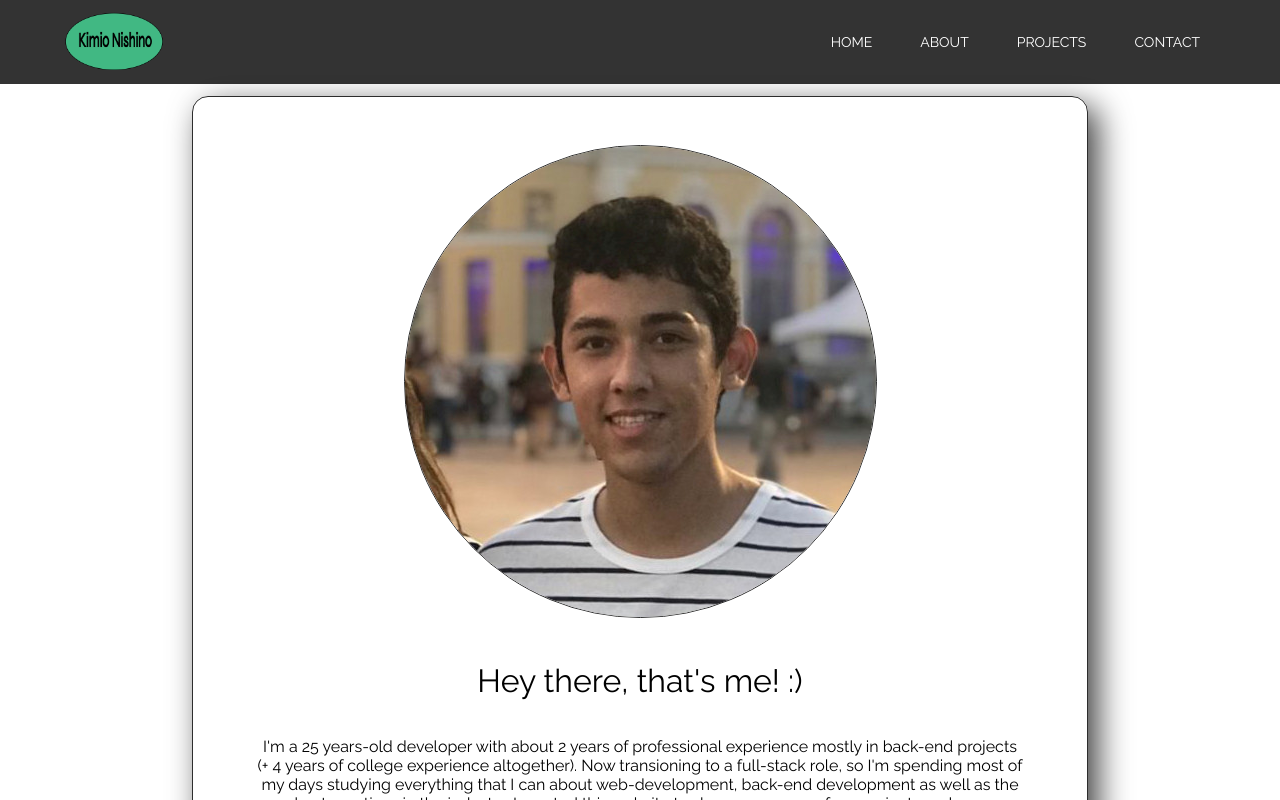
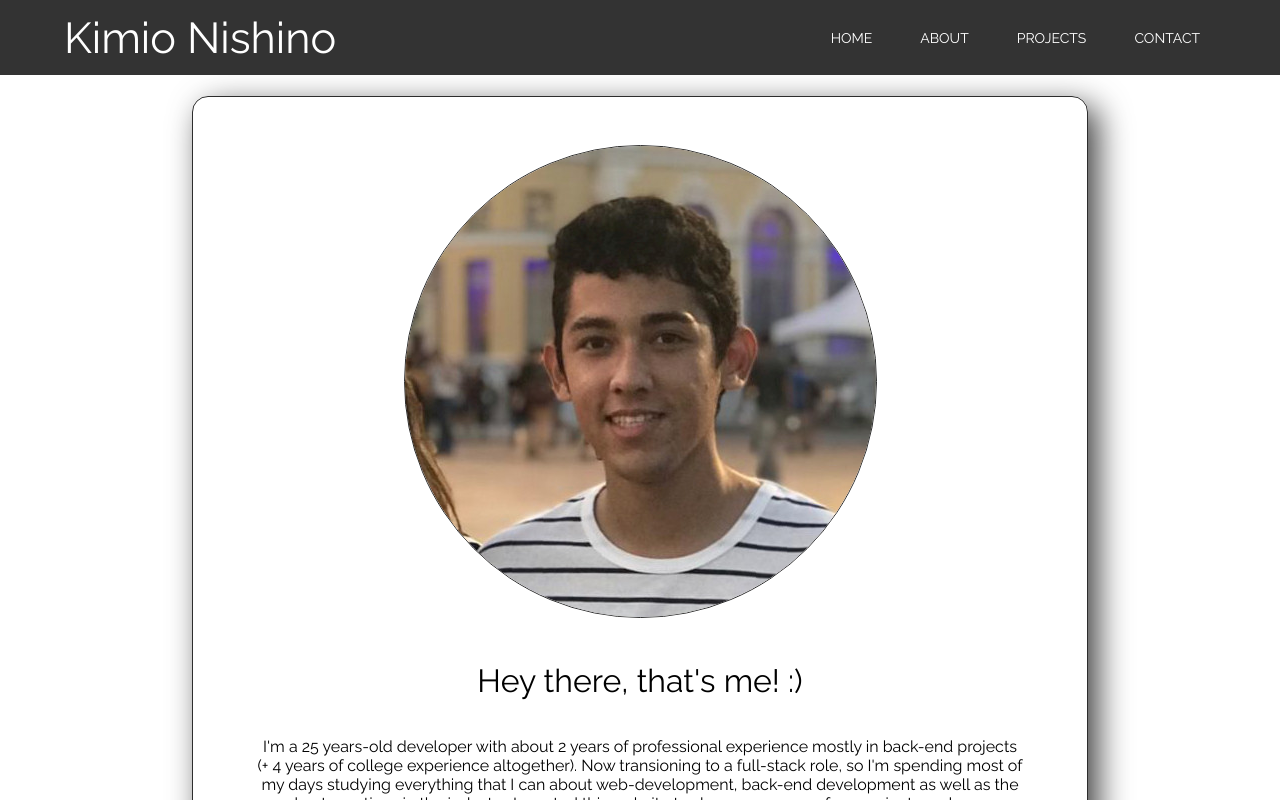
Before and after one commit to KimioN42/portfolio, a Vue app: page / in a window 1280 px wide. Shown: the top 800 px of the page. Built offline with nearby package versions, Linux system fonts and the light colour scheme.

Commit message:
Small change to header branding
Changed from <img> to <h1> to keep a more in-line design

```diff
--- a/src/components/CustomNavbar.vue
+++ b/src/components/CustomNavbar.vue
@@ -2,7 +2,7 @@
     <header :class="{ 'scrolled-nav': scrolledNav }">
         <nav>
             <div class="branding">
-                <img src="../assets/kimio-logo.png">
+                <h1>Kimio Nishino</h1>
             </div>
             <ul v-show="!mobile" class="navigation">
                 <li>
@@ -145,8 +145,8 @@ nav .branding {
     align-items: center;
 }
 
-.branding img {
-    width: 100px;
+.branding h1 {
+    font-size: 2.70em;
     transition: 0.5s ease all;
 }
 
@@ -238,8 +238,8 @@ nav .mobile-nav-leave-to {
     padding: 8px 0;
 }
 
-.scrolled-nav nav .branding img {
-    width: 70px;
+.scrolled-nav nav .branding h1 {
+    font-size: 2em;
     box-shadow: 0 4px 6px -1px rgba(0, 0, 0, 0.1), 0 2px 4px -1px rgba(0, 0, 0, 0.06);
 }
 </style>
--- a/src/components/ProjectsCard.vue
+++ b/src/components/ProjectsCard.vue
@@ -25,7 +25,6 @@
 import jsonData from '../assets/projects.json'
 
 export default {
-    name: 'ProjectsCard',
     data () {
         return {
             projects: jsonData
```
